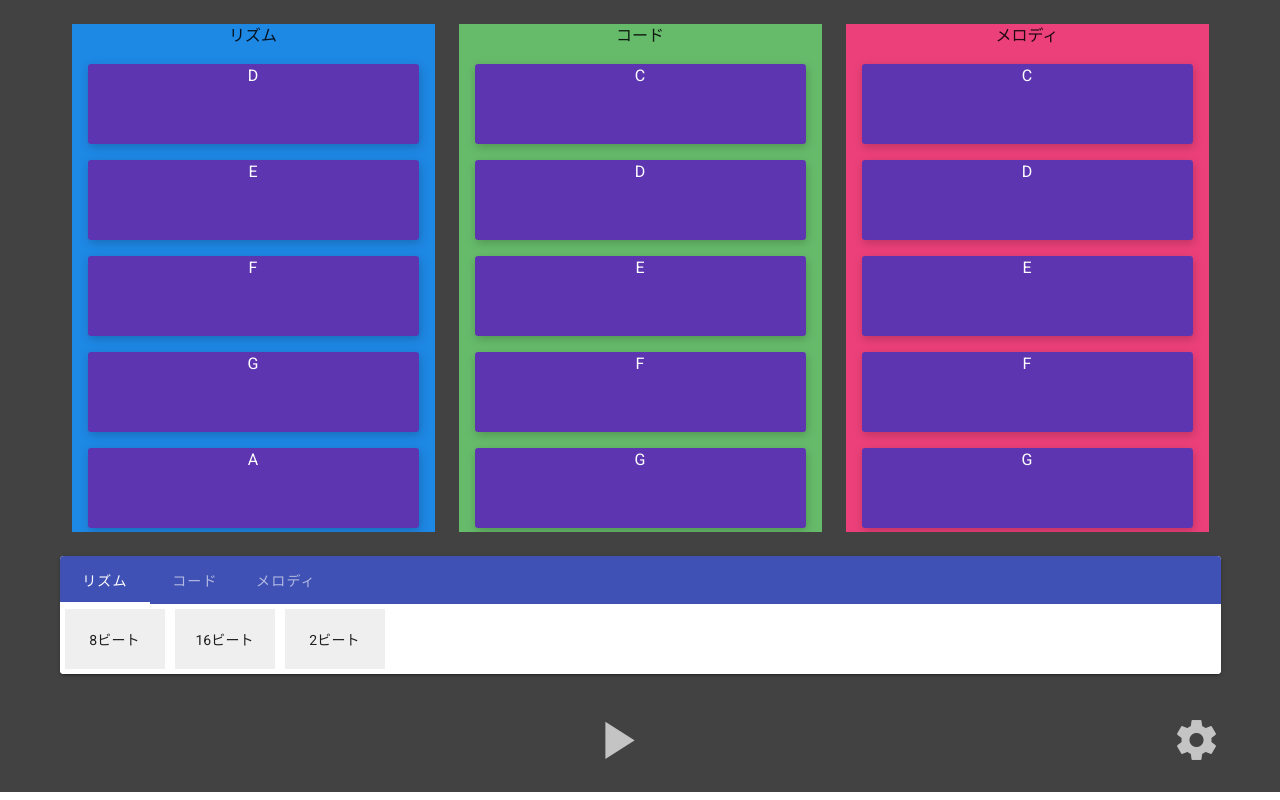
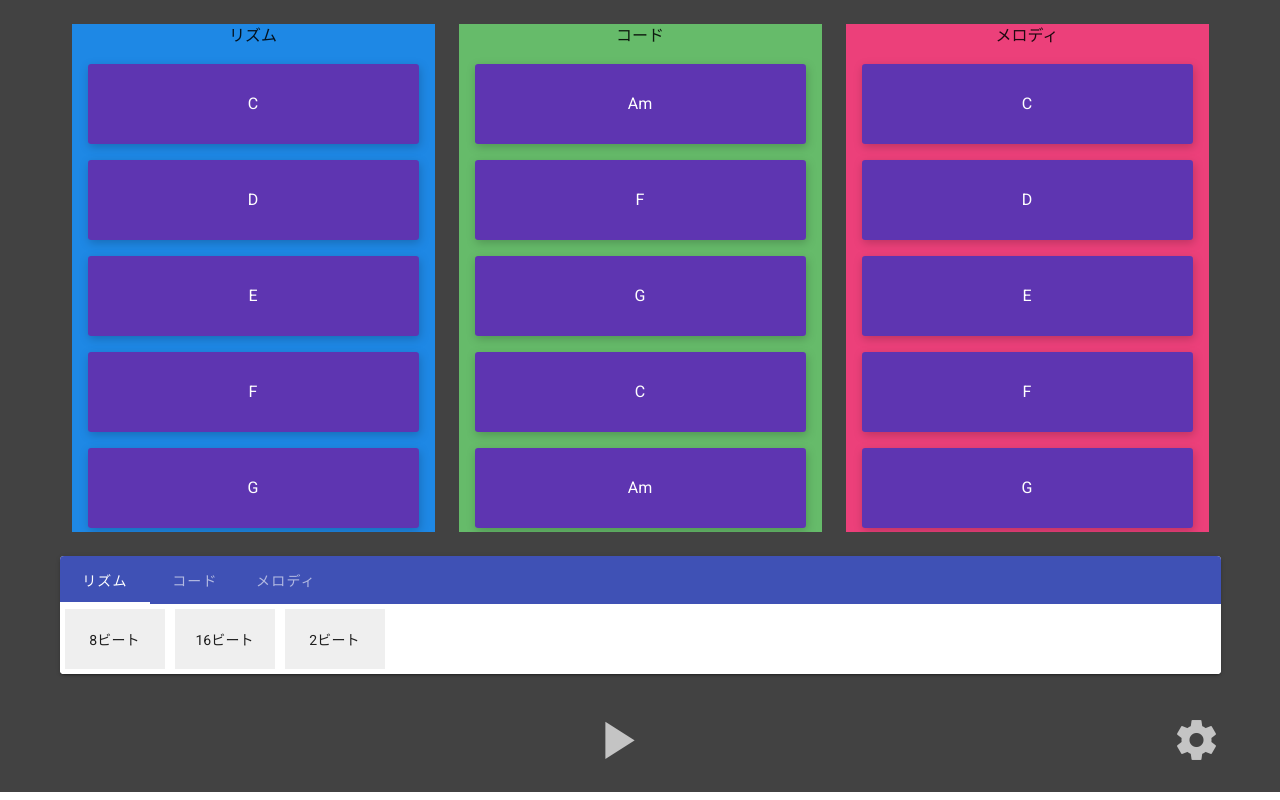
Before and after one commit to cojt-12th-music/create-music-web, a Nuxt app: page / in a window 1280 px wide. Built offline with nearby package versions, Linux system fonts and the light colour scheme.

Commit message:
add: ブロック中央寄せ

```diff
--- a/components/block.vue
+++ b/components/block.vue
@@ -1,6 +1,8 @@
 <template>
   <div id="component-frame">
-    <p>{{ text }}</p>
+    <div class="text-wrapper">
+      <p>{{ text }}</p>
+    </div>
   </div>
 </template>
 
@@ -17,6 +19,7 @@ export default {
 
 <style lang="scss" scoped>
 div#component-frame {
+  position: relative;
   background-color: #5e35b1;
   color: white;
   border-radius: 0.2rem;
@@ -25,4 +28,12 @@ div#component-frame {
   -ms-filter: drop-shadow(1px 3px 5px rgba(0, 0, 0, 0.2));
   filter: drop-shadow(1px 3px 5px rgba(0, 0, 0, 0.2));
 }
+
+.text-wrapper {
+  position: absolute;
+  top: 50%;
+  left: 50%;
+  -webkit-transform: translate(-50%, -30%);
+  transform: translate(-50%, -30%);
+}
 </style>
--- a/components/musicalScore.vue
+++ b/components/musicalScore.vue
@@ -6,9 +6,9 @@
           <ul id="rhythm" class="blue darken-1">
             <li>リズム</li>
             <li>
-              <draggable element="ul" class="draggable">
+              <draggable element="ul" class="draggable" group="rhythm">
                 <li v-for="block in rhythmBlocks" :key="block">
-                  <block :text="block" />
+                  <block :text="block.name" />
                 </li>
               </draggable>
             </li>
@@ -20,7 +20,7 @@
             <li>
               <draggable element="ul" class="draggable">
                 <li v-for="block in codeBlocks" :key="block">
-                  <block :text="block" />
+                  <block :text="block.name" />
                 </li>
               </draggable>
             </li>
@@ -32,7 +32,7 @@
             <li>
               <draggable element="ul" class="draggable">
                 <li v-for="block in melodyBlocks" :key="block">
-                  <block :text="block" />
+                  <block :text="block.name" />
                 </li>
               </draggable>
             </li>
@@ -43,7 +43,7 @@
   </div>
 </template>
 
-<script lang="ts">
+<script>
 import draggable from 'vuedraggable'
 import block from '~/components/block.vue'
 export default {
@@ -53,9 +53,33 @@ export default {
   },
   data() {
     return {
-      rhythmBlocks: ['D', 'E', 'F', 'G', 'A', 'B', 'A'],
-      codeBlocks: ['C', 'D', 'E', 'F', 'G', 'A', 'B'],
-      melodyBlocks: ['C', 'D', 'E', 'F', 'G', 'A', 'B']
+      rhythmBlocks: [
+        { name: 'C', type: '', id: 1 },
+        { name: 'D', type: '', id: 2 },
+        { name: 'E', type: '', id: 3 },
+        { name: 'F', type: '', id: 4 },
+        { name: 'G', type: '', id: 5 },
+        { name: 'A', type: '', id: 6 },
+        { name: 'B', type: '', id: 7 }
+      ],
+      codeBlocks: [
+        { name: 'Am', type: '', id: 1 },
+        { name: 'F', type: '', id: 2 },
+        { name: 'G', type: '', id: 3 },
+        { name: 'C', type: '', id: 4 },
+        { name: 'Am', type: '', id: 5 },
+        { name: 'F', type: '', id: 6 },
+        { name: 'G', type: '', id: 7 }
+      ],
+      melodyBlocks: [
+        { name: 'C', type: '', id: 1 },
+        { name: 'D', type: '', id: 2 },
+        { name: 'E', type: '', id: 3 },
+        { name: 'F', type: '', id: 4 },
+        { name: 'G', type: '', id: 5 },
+        { name: 'A', type: '', id: 6 },
+        { name: 'B', type: '', id: 7 }
+      ]
     }
   }
 }
```
